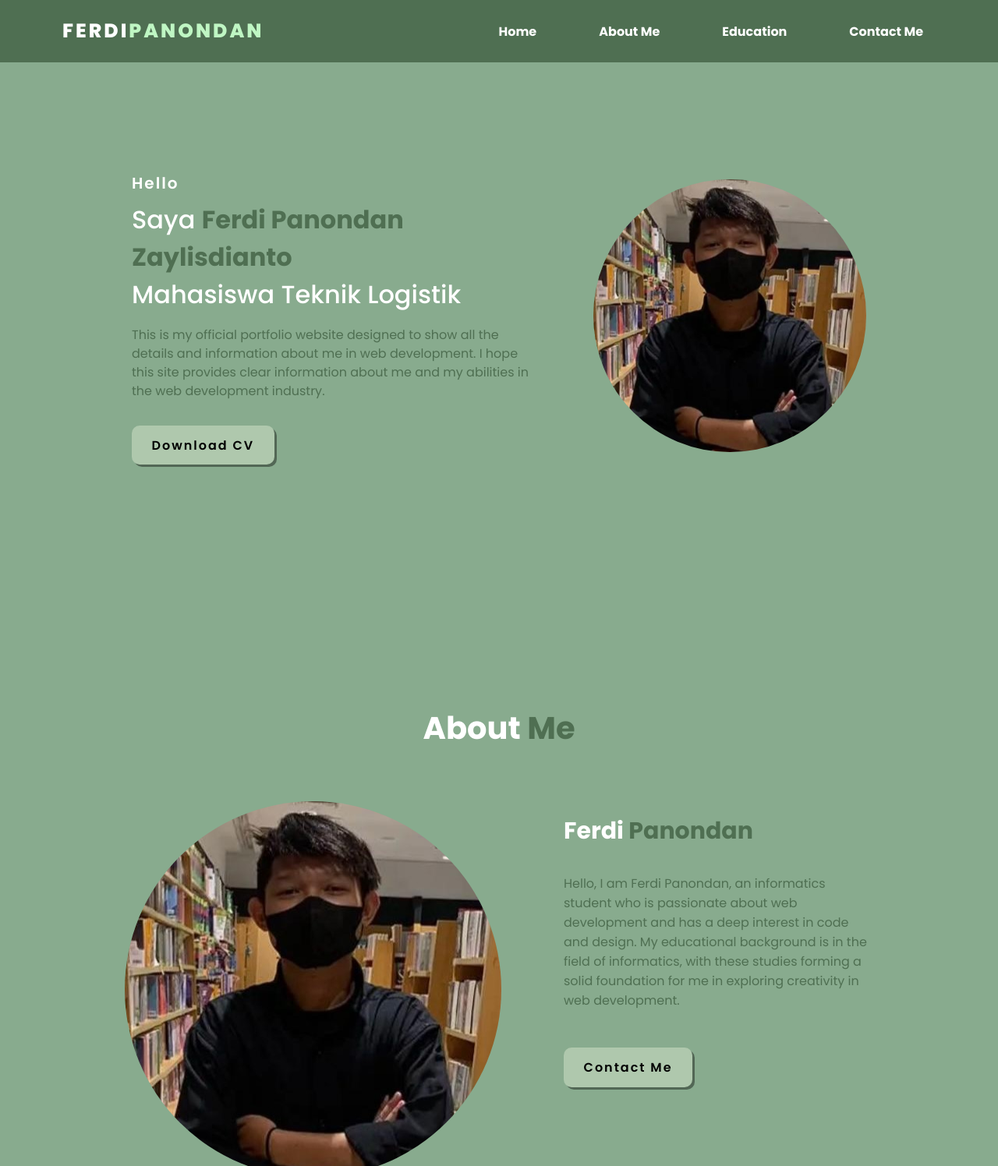
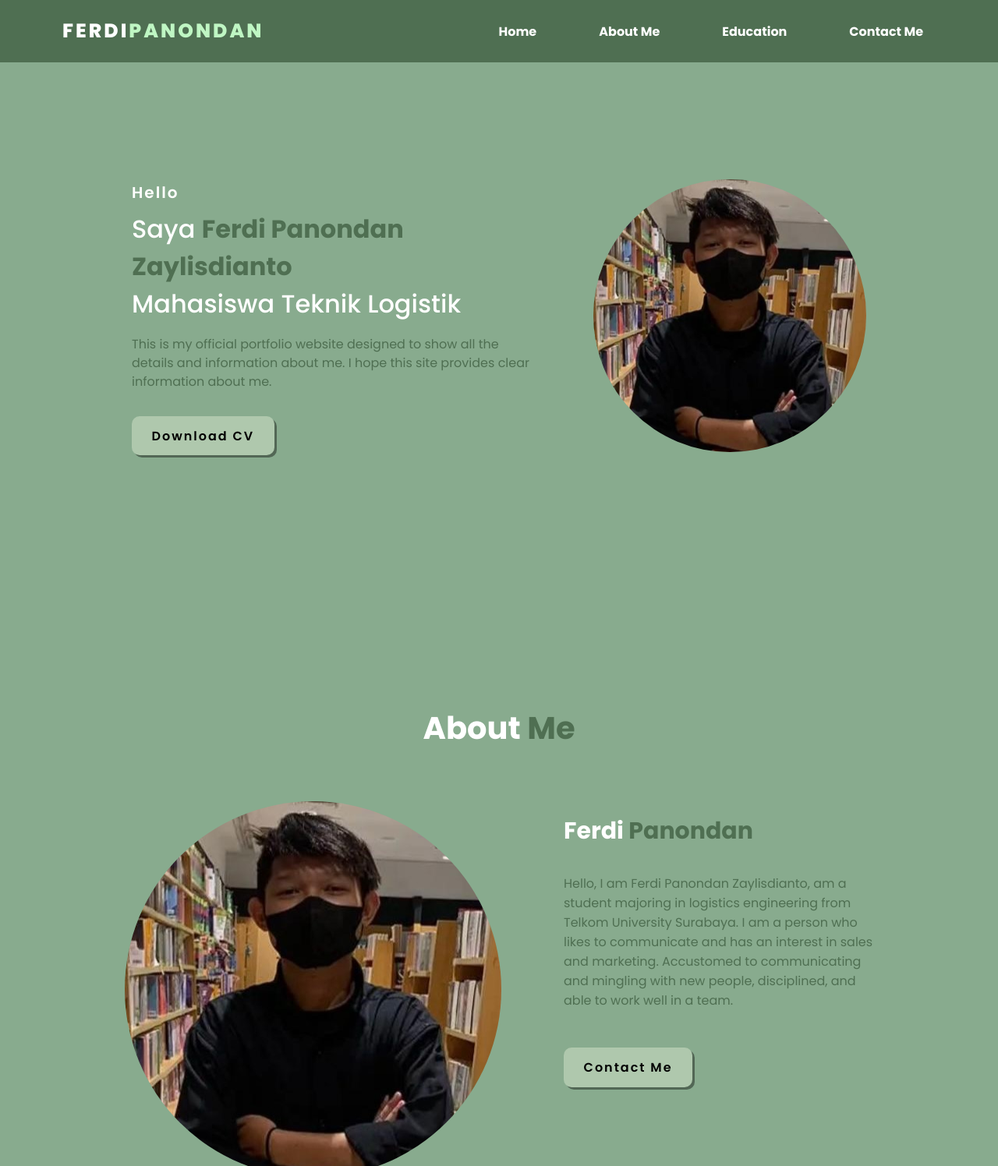
Before and after one commit to nadhifahmad-loops/ferdipanondan, a plain HTML site: page index.html in a window 1280 px wide. Shown: the top 1496 px of the page at 78% size. Drawn offline with Linux system fonts and the light colour scheme; a web font is replaced by a local one.

Commit message:
Add files via upload

```diff
--- a/index.html
+++ b/index.html
@@ -37,10 +37,10 @@
                     Saya <span>Ferdi Panondan Zaylisdianto<br></span>Mahasiswa Teknik Logistik
                 </h1>
                 <p class="description">
-                    This is my official portfolio website designed to show all the details and information about me in web development. I hope this site provides clear information about me and my abilities in the web development industry.
+                    This is my official portfolio website designed to show all the details and information about me. I hope this site provides clear information about me.
                 </p>
                 <div class="buttons">
-                    <button><a href="image/ty.jpg" download>Download CV</a></button>
+                    <button><a href="file/cv.jpeg" download>Download CV</a></button>
                 </div>
             </div>
             <div class="image">
@@ -54,7 +54,7 @@
             <img src="image/image1.jpeg" alt="image2" >
             <div class="div-abouts">
                 <h3>Ferdi <span>Panondan</span> </h3>
-                <p>Hello, I am Ferdi Panondan, an informatics student who is passionate about web development and has a deep interest in code and design. My educational background is in the field of informatics, with these studies forming a solid foundation for me in exploring creativity in web development.</p>
+                <p>Hello, I am Ferdi Panondan Zaylisdianto, am a student majoring in logistics engineering from Telkom University Surabaya. I am a person who likes to communicate and has an interest in sales and marketing. Accustomed to communicating and mingling with new people, disciplined, and able to work well in a team.</p>
                 <div class="div-btn">
                     <button><a href="mailto:bangpendy@gmail.com">Contact Me</a></button>
                 </div>
```
Also changed, not shown: file/cv.jpeg (added).
